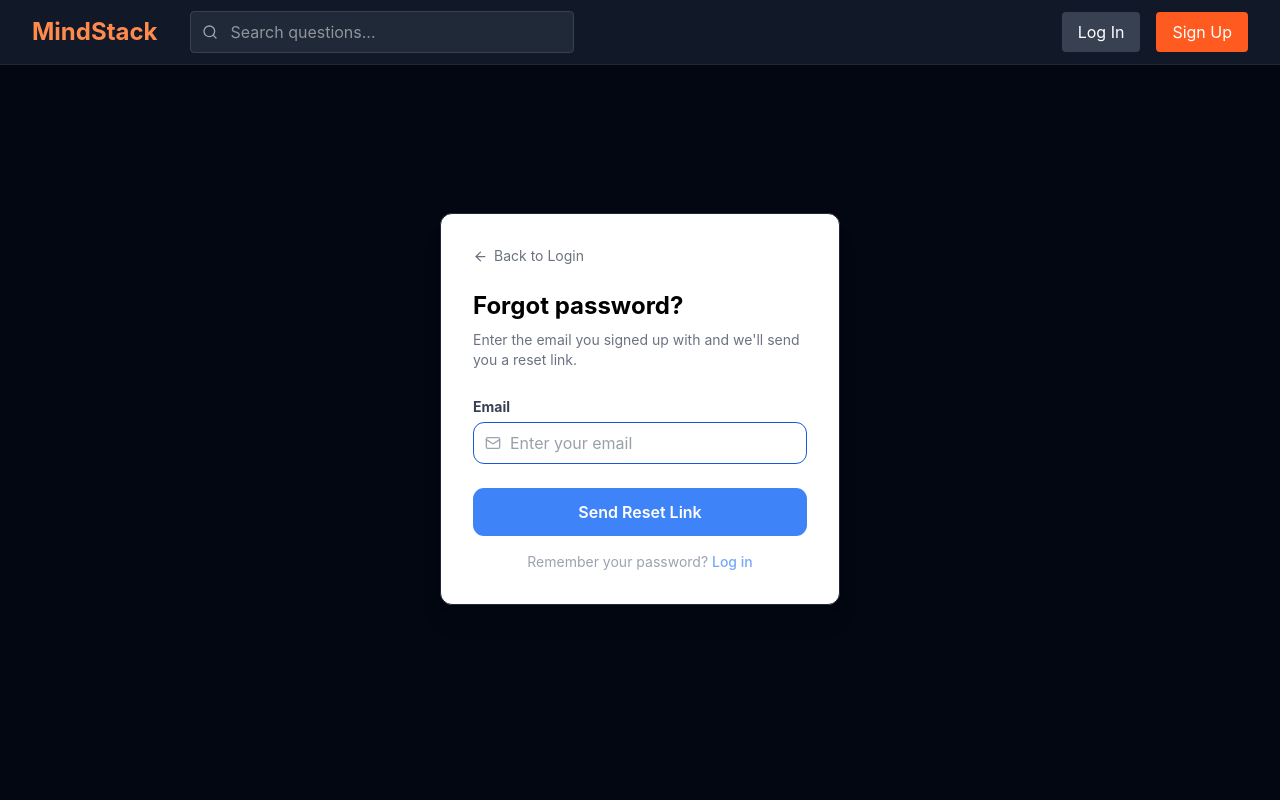
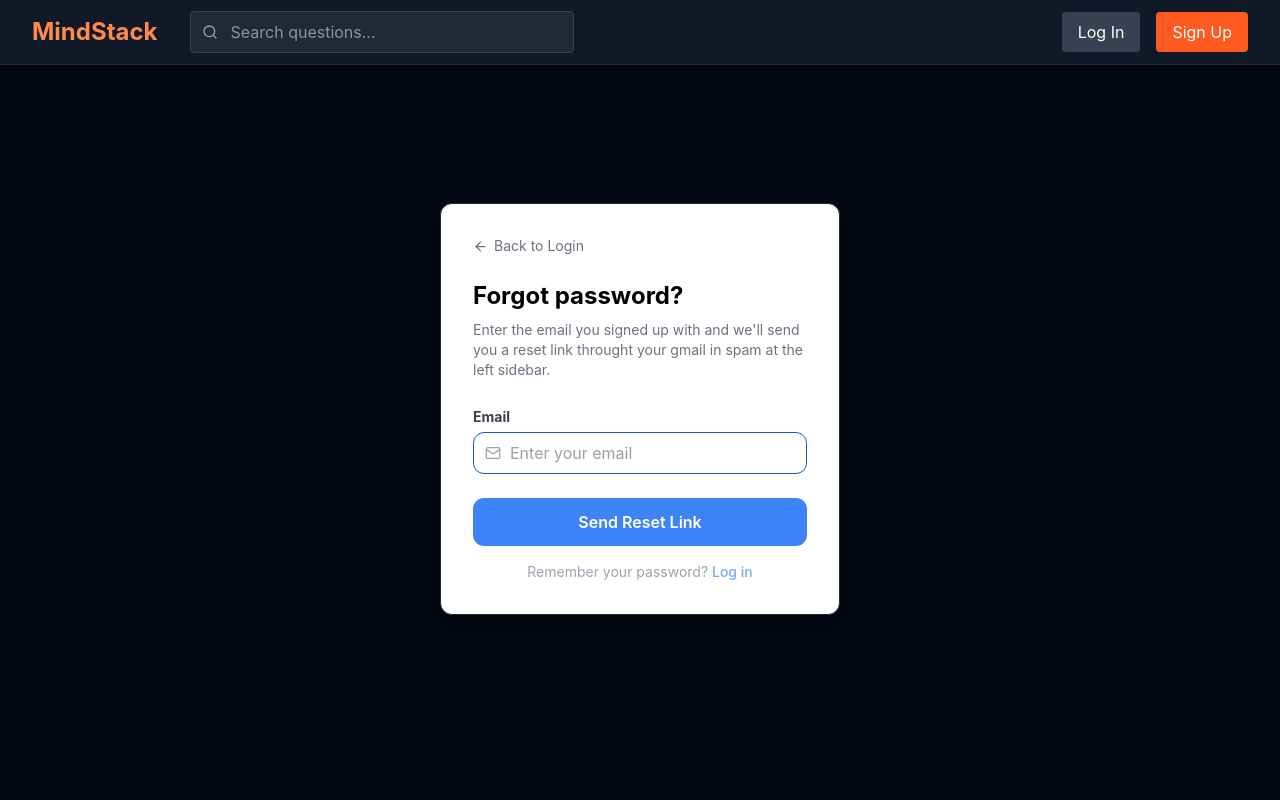
Before and after one commit to Longfou1900/fou-final-web-mindstack-5thfound, a React (Vite) app: page /forgot-password in a window 1280 px wide. Shown: the top 800 px of the page. Built offline with nearby package versions, Linux system fonts and the light colour scheme; no server answers.

Commit message:
text forgot

```diff
--- a/src/pages/forgot_password.jsx
+++ b/src/pages/forgot_password.jsx
@@ -85,7 +85,7 @@ export default function ForgotPassword() {
             </h2>
             <p className="text-sm text-gray-500 mb-6">
               Enter the email you signed up with and we'll send you a reset
-              link.
+              link throught your gmail in spam at the left sidebar.
             </p>
 
             {/* Error banner */}
```
